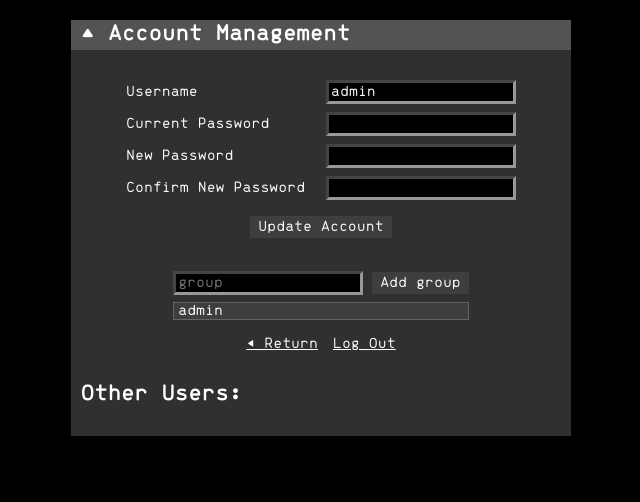
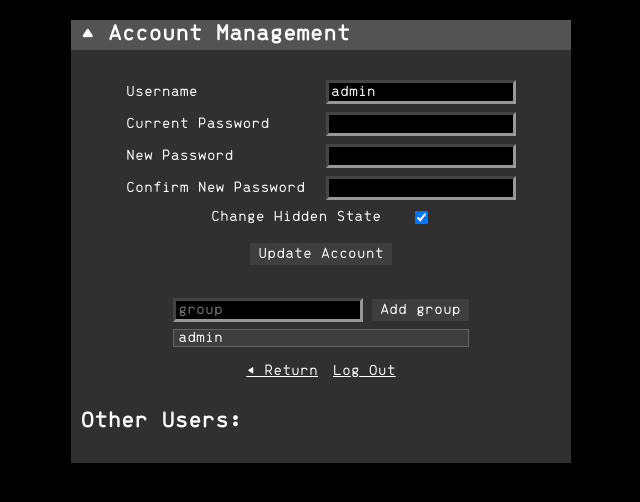
Before and after one commit to hmg3f/aos-nas-web, a Flask app: page /auth/account in a window 1280 px wide. Shown: the top 502 px of the page, without its empty margins (319-959 px from the left). Run offline with Flask 3, Linux system fonts and the light colour scheme; a user stored in the database is signed in; data comes from the database, SQL or seed files in the repository.

Commit message:
add user hidden flag toggle to account manager
fixes #21

```diff
--- a/app/module/auth.py
+++ b/app/module/auth.py
@@ -80,6 +80,7 @@ class AccountManagementForm(FlaskForm):
     current_password = PasswordField('Current Password', validators=[InputRequired(), Length(min=4, max=40)])
     new_password = PasswordField('New Password', validators=[Optional(), Length(min=4, max=40)])
     confirm_password = PasswordField('Confirm New Password', validators=[EqualTo('new_password', message='Passwords must match')])
+    hidden_status = BooleanField('Hidden')
     submit = SubmitField('Update Account')
 
 
@@ -183,6 +184,11 @@ def account_manager():
                 flash('Current password is incorrect.', 'error')
                 return redirect(url_for('/auth.account_manager'))
 
+        if form.hidden_status.data:
+            current_user.set_flag(User.HIDDEN)
+        else:
+            current_user.unset_flag(User.HIDDEN)
+
         db.session.commit()
         flash('Your account has been updated.', 'success')
         return redirect(url_for('/auth.account_manager'))
@@ -190,6 +196,7 @@ def account_manager():
     return render_template('account.html',
                            form=form,
                            users_list=list_users(),
+                           hidden_status=current_user.has_flag(User.HIDDEN),
                            groups_list=current_user.user_groups.split(','))
 
 
--- a/app/templates/account.html
+++ b/app/templates/account.html
@@ -27,6 +27,15 @@
     <div class="form-group">
       <label for="confirm_password">Confirm New Password</label>
       {{ form.confirm_password(class="form-control") }}
+    </div>
+
+    <div class="form-group">
+      <label for="hidden_state">Change Hidden State</label>
+      {% if hidden_status %}
+      {{ form.hidden_status(class="form-control", autocomplete="off", checked="") }}
+      {% else %}
+      {{ form.hidden_status(class="form-control", autocomplete="off") }}
+      {% endif %}
     </div>
 
     <div class="form-group">
```
